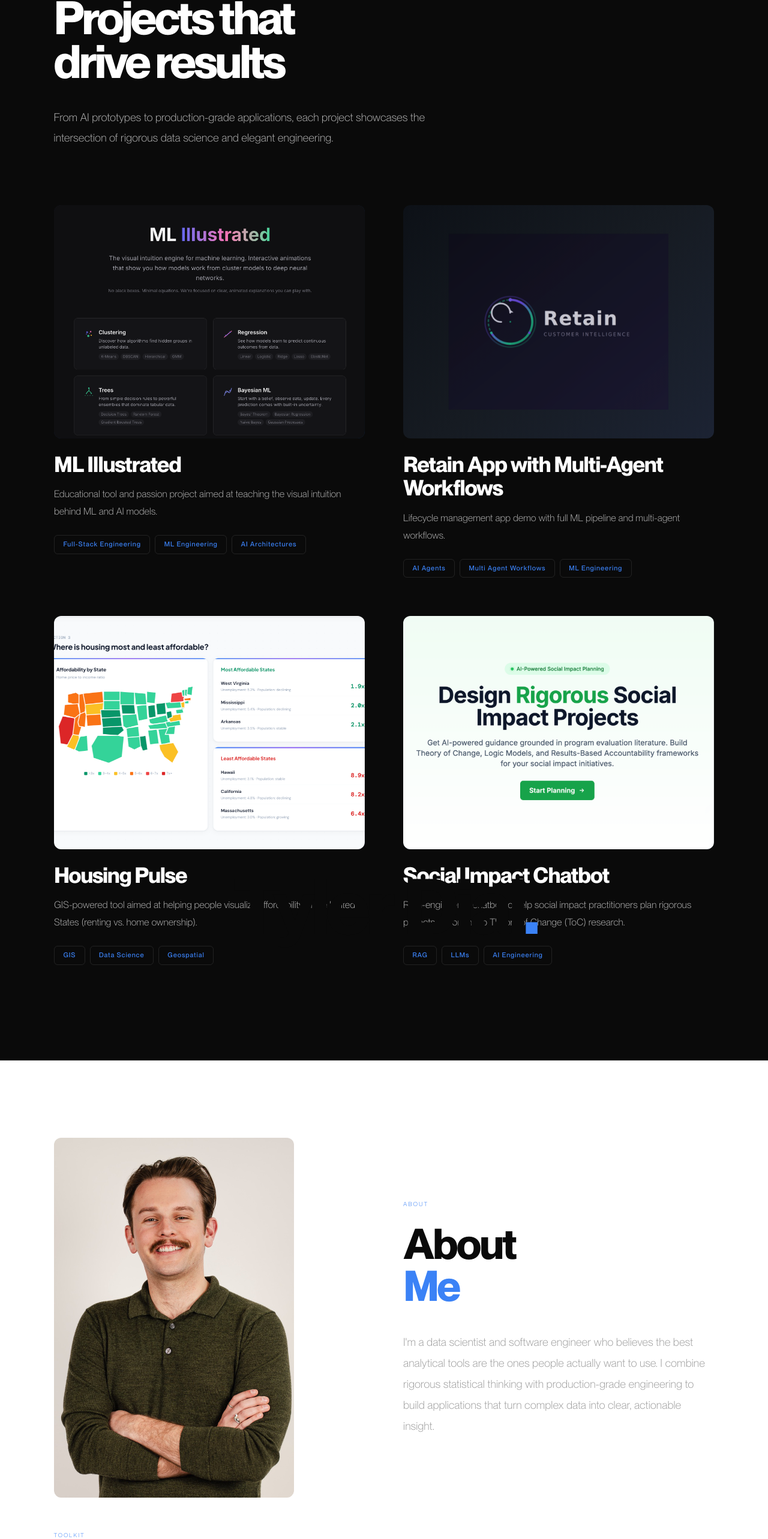
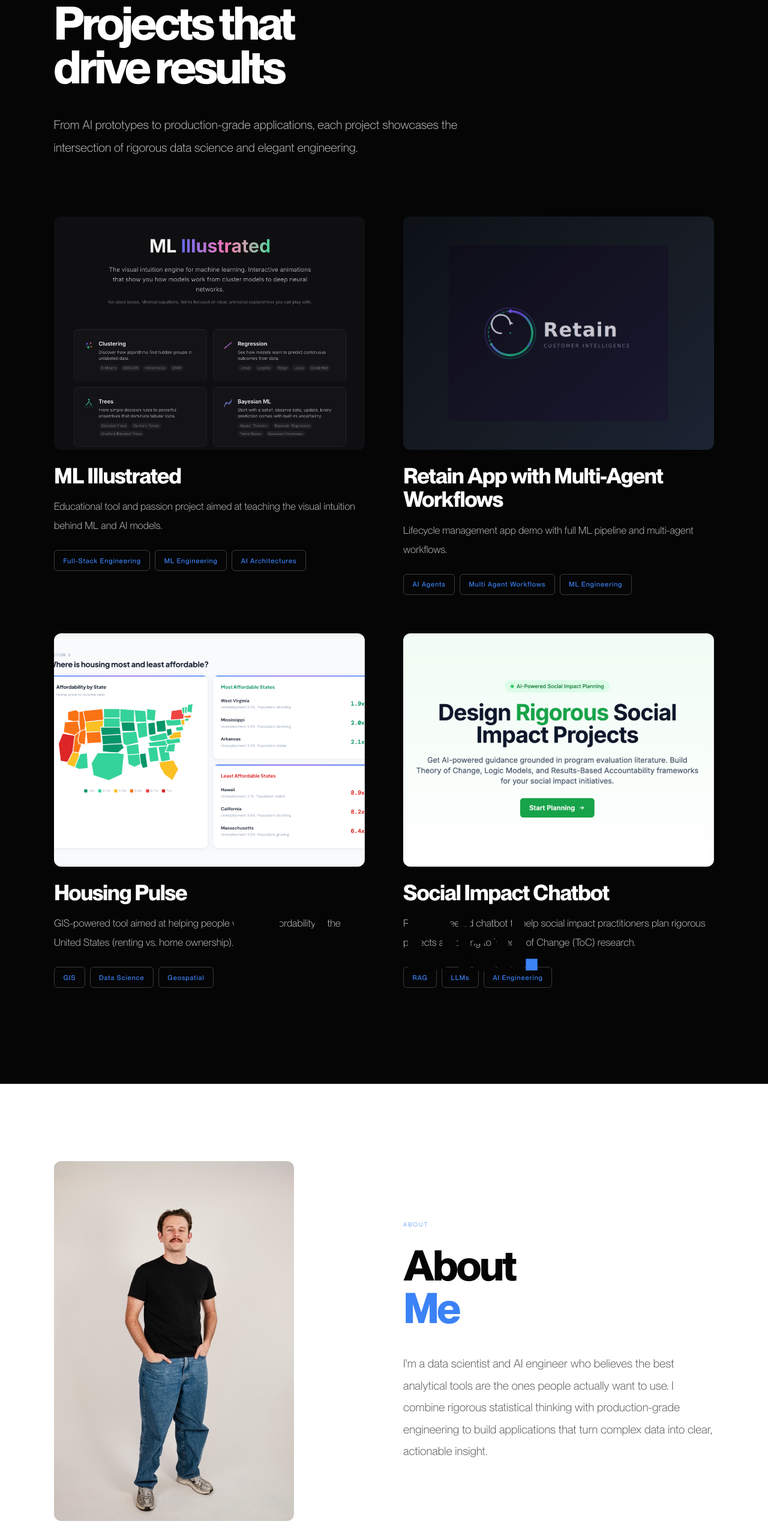
Before and after one commit to tylerdial1818/tyler-portfolio-website, a Next.js app: page / in a window 1280 px wide. Shown: the part 1814-4380 px from the top of the page at 60% size. Built offline with nearby package versions, Linux system fonts and the light colour scheme.

Commit message:
made some edits based on parental feedback :)

```diff
--- a/package.json
+++ b/package.json
@@ -3,7 +3,7 @@
   "version": "0.1.0",
   "private": true,
   "scripts": {
-    "dev": "next dev",
+    "dev": "next dev --webpack",
     "build": "next build",
     "start": "next start",
     "lint": "eslint"
--- a/src/app/about/page.tsx
+++ b/src/app/about/page.tsx
@@ -62,7 +62,7 @@ export default function AboutPage() {
           }}
         >
           <p style={{ marginBottom: "1.5rem" }}>
-            I'm Tyler Dial, founder of <strong>Dialed Intelligence</strong> — an AI consulting and product development practice focused on mission-driven organizations and small to mid-market businesses.
+            I&apos;m Tyler Dial, founder of <strong>Dialed Intelligence</strong> — an AI consulting and product development practice focused on mission-driven organizations and small to mid-market businesses.
           </p>
 
           <p style={{ marginBottom: "1.5rem" }}>
@@ -86,7 +86,7 @@ export default function AboutPage() {
           </p>
 
           <p style={{ marginBottom: "1.5rem" }}>
-            I'm currently completing my Master's in Data Science at Northwestern University (graduating June 2026), with coursework in deep learning, natural language processing, and AI agents.
+            I&apos;m currently completing my Master&apos;s in Data Science at Northwestern University (graduating June 2026), with coursework in deep learning, natural language processing, and AI agents.
           </p>
 
           <h2
@@ -170,7 +170,7 @@ export default function AboutPage() {
           </p>
 
           <p style={{ marginBottom: "1.5rem" }}>
-            My technical stack centers on Python, with expertise in spatial analysis (GeoPandas, PostGIS), machine learning (TensorFlow, scikit-learn), and AI agent frameworks (LangChain, LangGraph). I'm comfortable with both statistical modeling and modern deep learning approaches.
+            My technical stack centers on Python, with expertise in spatial analysis (GeoPandas, PostGIS), machine learning (TensorFlow, scikit-learn), and AI agent frameworks (LangChain, LangGraph). I&apos;m comfortable with both statistical modeling and modern deep learning approaches.
           </p>
 
           <h2
@@ -186,11 +186,11 @@ export default function AboutPage() {
           </h2>
 
           <p style={{ marginBottom: "1.5rem" }}>
-            I live in Salt Lake City. I read widely — fiction, nonfiction, philosophy, economics, sociology. I'm interested in how systems shape outcomes and how data can reveal patterns that help reduce suffering.
+            I live in Salt Lake City. I read widely — fiction, nonfiction, philosophy, economics, sociology. I&apos;m interested in how systems shape outcomes and how data can reveal patterns that help reduce suffering.
           </p>
 
           <p style={{ marginBottom: "1.5rem" }}>
-            I believe relationships and community matter more than anything else. I'm building a business not just to earn a living, but to gain the resources and influence to make a difference on the social issues I care about.
+            I believe relationships and community matter more than anything else. I&apos;m building a business not just to earn a living, but to gain the resources and influence to make a difference on the social issues I care about.
           </p>
         </div>
       </section>
--- a/src/app/books/page.tsx
+++ b/src/app/books/page.tsx
@@ -191,7 +191,7 @@ export default function BooksPage() {
                 maxWidth: "600px",
               }}
             >
-              Textbooks and research papers I'm currently reading as part of my Northwestern MSDS coursework and consulting work.
+              Textbooks and research papers I&apos;m currently reading as part of my Northwestern MSDS coursework and consulting work.
             </p>
             <BooksGrid books={academicBooks} columns={4} />
           </>
--- a/src/app/globals.css
+++ b/src/app/globals.css
@@ -36,14 +36,14 @@
 /* ─── V5 Design Tokens ─── */
 :root {
   --white: #ffffff;
-  --ink: #0a0a0a;
+  --ink: #050505;
   --accent: #3b82f6;  /* Blue accent inspired by workoholics.es */
   --accent-soft: rgba(59, 130, 246, 0.08);
-  --muted: rgba(10, 10, 10, 0.4);
-  --muted-dark: rgba(255, 255, 255, 0.4);
-  --rule: rgba(10, 10, 10, 0.1);
-  --rule-dark: rgba(255, 255, 255, 0.1);
-  --bg-light: #f9f8f5;  /* Warm off-white background */
+  --muted: rgba(5, 5, 5, 0.7);
+  --muted-dark: rgba(255, 255, 255, 0.78);
+  --rule: rgba(10, 10, 10, 0.16);
+  --rule-dark: rgba(255, 255, 255, 0.22);
+  --bg-light: #f5f3ef;  /* Slightly warmer, higher-contrast background */
 }
 
 @theme inline {
@@ -73,6 +73,8 @@ html {
 body {
   font-family: var(--font-body);
   font-weight: 300;
+  font-size: 1.05rem;
+  line-height: 1.8;
   overflow-x: hidden;
   background: var(--bg-light);
   color: var(--ink);
--- a/src/components/About.tsx
+++ b/src/components/About.tsx
@@ -25,7 +25,7 @@ export default function About() {
             }}
           >
             <Image
-              src="/images/DSC08355-portrait.jpg"
+              src="/images/DSC08219-portrait.jpg"
               alt="Tyler Dial"
               width={800}
               height={1200}
@@ -39,8 +39,8 @@ export default function About() {
             <h2 className="font-display font-[800]" style={{ fontSize: "clamp(2.5rem, 5.5vw, 5rem)", letterSpacing: "-0.04em", lineHeight: 1, marginBottom: "2.5rem" }}>
               About<br /><span style={{ color: "var(--accent)" }}>Me</span>
             </h2>
-            <p className="font-light" style={{ fontSize: "1.15rem", lineHeight: 1.9, color: "var(--muted)" }}>
-              I&apos;m a data scientist and software engineer who believes the best analytical tools are the ones people actually want to use. I combine rigorous statistical thinking with production-grade engineering to build applications that turn complex data into clear, actionable insight.
+            <p className="font-light" style={{ fontSize: "1.2rem", lineHeight: 1.9, color: "var(--muted)" }}>
+              I&apos;m a data scientist and AI engineer who believes the best analytical tools are the ones people actually want to use. I combine rigorous statistical thinking with production-grade engineering to build applications that turn complex data into clear, actionable insight.
             </p>
           </div>
         </div>
--- a/src/components/Books.tsx
+++ b/src/components/Books.tsx
@@ -11,7 +11,7 @@ export default function Books() {
       <Reveal>
         <div className="uppercase" style={{ fontSize: "0.62rem", letterSpacing: "0.2em", color: "var(--muted-dark)", marginBottom: "1.5rem" }}>Reading</div>
         <h2 className="font-display font-[800]" style={{ fontSize: "clamp(2.5rem, 5.5vw, 5rem)", letterSpacing: "-0.04em", lineHeight: 1, marginBottom: "1.5rem" }}>Book Shelf</h2>
-        <p className="text-[0.95rem] max-w-[450px]" style={{ color: "var(--muted-dark)", lineHeight: 1.8, marginBottom: "4rem" }}>
+        <p className="text-[1.05rem] max-w-[500px]" style={{ color: "var(--muted-dark)", lineHeight: 1.9, marginBottom: "4rem" }}>
           What I&apos;m reading and what&apos;s shaped my thinking. Mostly at the intersection of data, systems, and design.
         </p>
       </Reveal>
--- a/src/components/CTA.tsx
+++ b/src/components/CTA.tsx
@@ -17,11 +17,11 @@ export default function CTA() {
       <Reveal>
         <div className="grid grid-cols-1 md:grid-cols-2 gap-16 items-center">
           <div>
-            <div className="uppercase" style={{ fontSize: "0.62rem", letterSpacing: "0.2em", color: "var(--muted-dark)", marginBottom: "1.5rem" }}>Contact</div>
+            <div className="uppercase" style={{ fontSize: "0.7rem", letterSpacing: "0.22em", color: "var(--muted-dark)", marginBottom: "1.5rem" }}>Contact</div>
             <h2 className="font-display font-[800]" style={{ fontSize: "clamp(3rem, 7vw, 6rem)", letterSpacing: "-0.04em", lineHeight: 0.96, marginBottom: "2.5rem" }}>
               Let&apos;s<br />connect<span style={{ color: "var(--accent)" }}>.</span>
             </h2>
-            <p className="max-w-[380px]" style={{ color: "var(--muted-dark)", fontSize: "1.05rem", lineHeight: 1.8, marginBottom: "3rem" }}>
+            <p className="max-w-[420px]" style={{ color: "var(--muted-dark)", fontSize: "1.15rem", lineHeight: 1.9, marginBottom: "3rem" }}>
               Open to collaborations, interesting problems, and good conversation.
             </p>
             <a href="https://www.linkedin.com/in/tyler-dial18/" target="_blank" rel="noopener noreferrer" className="cta-btn inline-block uppercase" style={{ padding: "1rem 2.8rem", border: "1px solid rgba(255,255,255,0.15)", fontSize: "0.72rem", letterSpacing: "0.16em", color: "#fff", borderRadius: 2, marginBottom: "3rem" }}>
--- a/src/components/Hero.tsx
+++ b/src/components/Hero.tsx
@@ -23,8 +23,8 @@ function RotatingText({ lines }: { lines: string[] }) {
     <div style={{ maxWidth: "640px" }}>
       <p
         style={{
-          fontSize: "1.2rem",
-          lineHeight: 1.8,
+          fontSize: "1.3rem",
+          lineHeight: 1.9,
           color: "var(--muted)",
           transition: "opacity 0.6s ease, transform 0.6s ease",
           opacity: visible ? 1 : 0,
--- a/src/components/Navigation.tsx
+++ b/src/components/Navigation.tsx
@@ -2,7 +2,7 @@
 
 import { useState, useEffect, useRef } from "react";
 import Link from "next/link";
-import { usePathname } from "next/navigation";
+import { usePathname, useRouter } from "next/navigation";
 
 const NAV_LINKS = [
   { label: "Projects", target: "/projects", isRoute: true },
@@ -18,29 +18,32 @@ const WRITING_LINKS = [
 ];
 
 export default function Navigation() {
-  const [navReady, setNavReady] = useState(false);
+  const pathname = usePathname();
+  const [navReady, setNavReady] = useState(() => pathname !== "/");
   const [menuOpen, setMenuOpen] = useState(false);
   const [writingOpen, setWritingOpen] = useState(false);
-  const pathname = usePathname();
+  const router = useRouter();
   const dropdownRef = useRef<HTMLDivElement>(null);
 
   useEffect(() => {
-    // On non-homepage pages, show nav immediately
+    // On homepage, show nav based on scroll position
     if (pathname !== "/") {
-      setNavReady(true);
       return;
     }
 
-    // On homepage, show nav based on scroll position
     const handler = () => {
       const vh = window.innerHeight;
       const threshold = vh * 0.6;
       const progress = window.scrollY / threshold;
       setNavReady(progress > 0.85);
     };
+
     window.addEventListener("scroll", handler, { passive: true });
     handler();
-    return () => window.removeEventListener("scroll", handler);
+
+    return () => {
+      window.removeEventListener("scroll", handler);
+    };
   }, [pathname]);
 
   // Close dropdown when clicking outside
@@ -65,8 +68,8 @@ export default function Navigation() {
       const el = document.getElementById(link.target);
       if (el) el.scrollIntoView({ behavior: "smooth" });
     } else {
-      // Navigate to homepage with hash
-      window.location.href = `/#${link.target}`;
+      // Navigate to homepage with hash without mutating global window.location
+      router.push(`/#${link.target}`);
     }
   };
 
--- a/src/components/Projects.tsx
+++ b/src/components/Projects.tsx
@@ -50,10 +50,10 @@ export default function Projects() {
         <Reveal delay={0.2}>
           <p
             style={{
-              fontSize: "1.15rem",
-              lineHeight: 1.8,
-              color: "rgba(255,255,255,0.7)",
-              maxWidth: "640px",
+              fontSize: "1.25rem",
+              lineHeight: 1.9,
+              color: "var(--muted-dark)",
+              maxWidth: "680px",
               marginTop: "1.5rem",
             }}
           >
@@ -120,9 +120,9 @@ export default function Projects() {
 
                 <p
                   style={{
-                    fontSize: "1rem",
-                    color: "rgba(255,255,255,0.7)",
-                    lineHeight: 1.8,
+                    fontSize: "1.05rem",
+                    color: "var(--muted-dark)",
+                    lineHeight: 1.9,
                     marginBottom: "1.5rem",
                   }}
                 >
--- a/src/components/ScrollLogo.tsx
+++ b/src/components/ScrollLogo.tsx
@@ -28,7 +28,7 @@ export default function ScrollLogo() {
 
       // Font size: responsive hero size → nav size
       const heroSize = Math.min(Math.max(vw * 0.1, 56), 128); // px
-      const navSize = 16.8; // ~1.05rem
+      const navSize = 33.6; // ~2.1rem (2x previous final size)
       const fontSize = heroSize + (navSize - heroSize) * t;
 
       // Write font-size first, then read width for centering calc
--- a/src/components/ScrollPortrait.tsx
+++ b/src/components/ScrollPortrait.tsx
@@ -133,7 +133,7 @@ export default function ScrollPortrait() {
       }}
     >
       <Image
-        src="/images/DSC08219.jpg"
+        src="/images/DSC08355-portrait.jpg"
         alt="Tyler Dial"
         width={800}
         height={1200}
```
Also changed, not shown: public/images/DSC08219-portrait.jpg.
